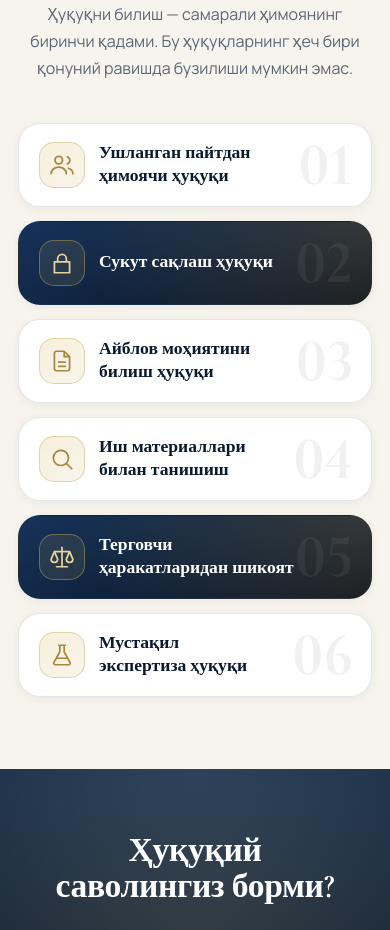
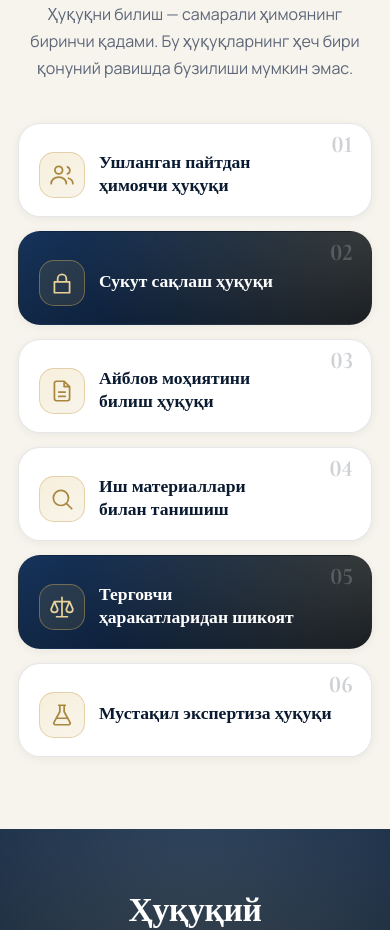
Before and after one commit to Asror-hub/Advokat_Tojiboyev, a React (Vite) app: page /xizmatlar in a window 390 px wide. Shown: the part 3440-4370 px from the top of the page. Built offline with nearby package versions, Linux system fonts and the light colour scheme; no server answers.

Commit message:
Services: smaller corner numbers on rights cards

```diff
--- a/src/index.css
+++ b/src/index.css
@@ -2490,7 +2490,7 @@ main.pad-top {
   align-items: center;
   gap: 18px;
   min-height: 0;
-  padding: 22px 26px;
+  padding: 30px 26px 22px;
   border-radius: 22px;
 }
 .rights .bcard .bicon {
@@ -2499,15 +2499,16 @@ main.pad-top {
   border-radius: 15px;
 }
 .rights .bcard-num {
-  top: 50%;
+  top: 9px;
   right: 18px;
-  font-size: 3.8rem;
-  transform: translateY(-50%);
+  font-size: 1.5rem;
+  line-height: 1;
+  opacity: 0.2;
 }
 .rights .bcard p {
   position: relative;
   margin: 0;
-  padding-right: 34px;
+  padding-right: 8px;
   font-family: var(--serif);
   font-size: clamp(1.1rem, 1.35vw, 1.25rem);
   font-weight: 600;
@@ -3755,14 +3756,14 @@ main.pad-top {
   }
   .rights .bcard:nth-child(n) {
     gap: 14px;
-    padding: 18px 20px;
+    padding: 28px 20px 18px;
   }
   .rights .bcard .bicon {
     width: 46px;
     height: 46px;
   }
   .rights .bcard p {
-    padding-right: 30px;
+    padding-right: 6px;
     font-size: 1.1rem;
   }
   .form-row {
```
